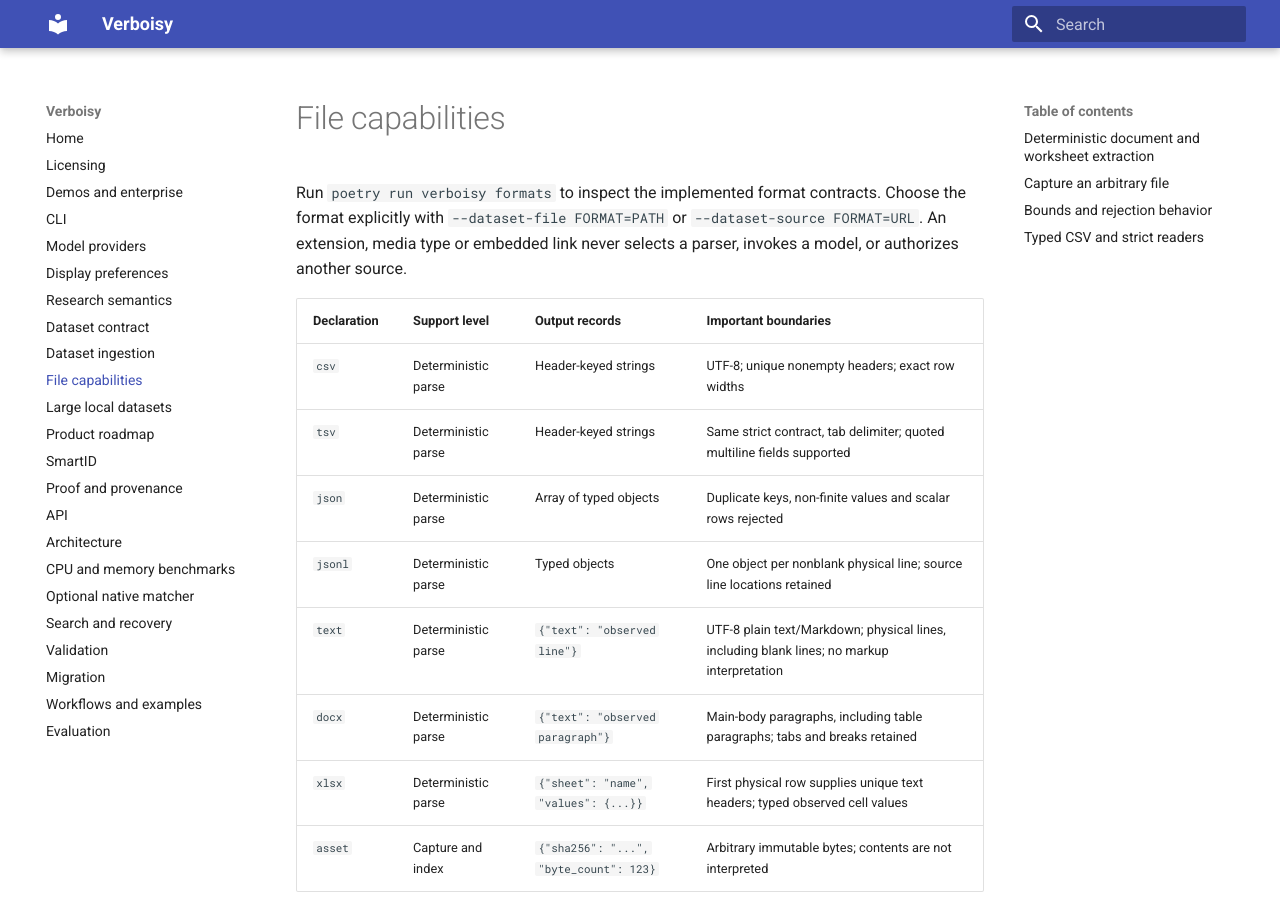
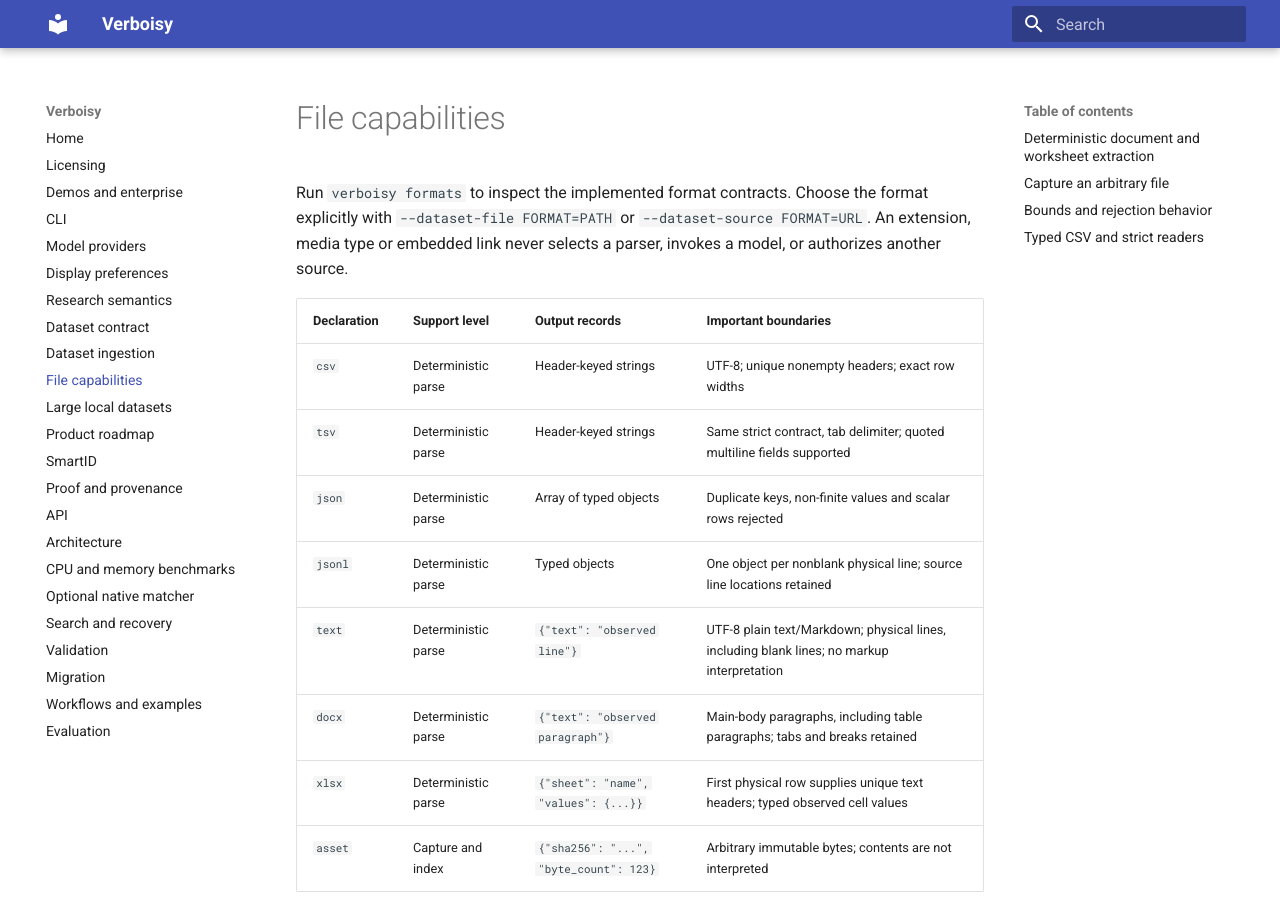
Before and after one commit to EmanueleTorrisi/verboisy, an MkDocs documentation site: the page built from docs/formats.md, in a window 1280 px wide and 900 px high. Built offline with MkDocs 1.6.1 and Material for MkDocs 9.7.7, drawn with Linux system fonts in a browser that asks for light colours.

Commit message:
docs(formats): use direct installed commands in examples

````diff
--- a/docs/formats.md
+++ b/docs/formats.md
@@ -2,7 +2,7 @@
 
 # File capabilities
 
-Run `poetry run verboisy formats` to inspect the implemented format contracts.
+Run `verboisy formats` to inspect the implemented format contracts.
 Choose the format explicitly with `--dataset-file FORMAT=PATH` or
 `--dataset-source FORMAT=URL`. An extension, media type or embedded link never
 selects a parser, invokes a model, or authorizes another source.
@@ -64,7 +64,7 @@
 ## Capture an arbitrary file
 
 ```bash
-poetry run verboisy run --goal 'Index the supplied file' \
+verboisy run --goal 'Index the supplied file' \
   --schema '[sha256,byte_count]' \
   --dataset-file 'asset=/srv/verboisy-inputs/report.pdf' \
   --export files.json
````
